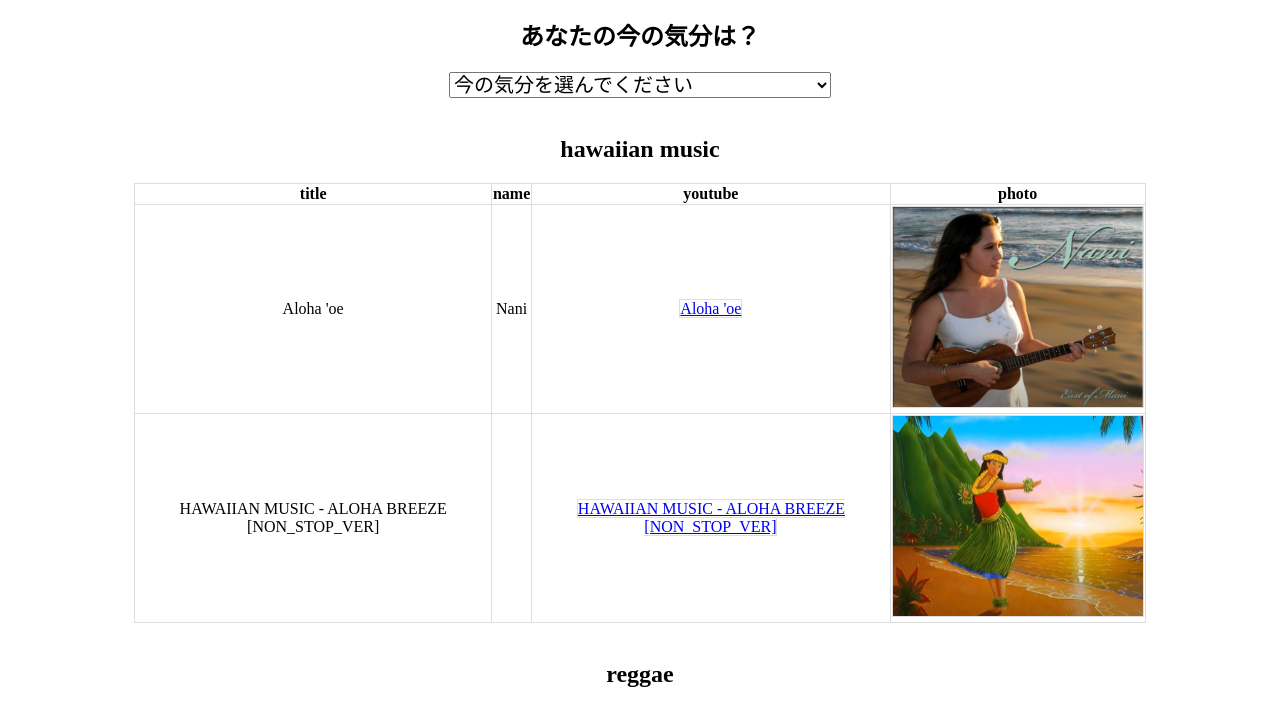
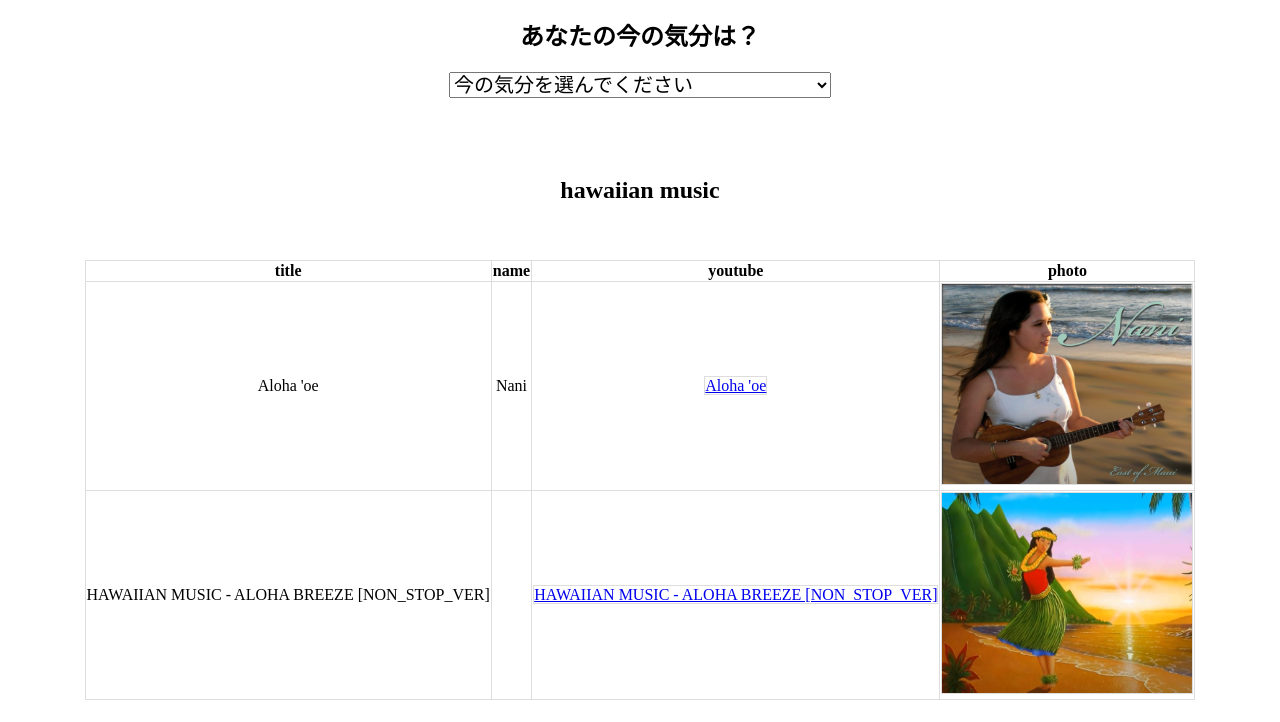
Before and after one commit to CTFH/jsHW, a plain HTML site: page indexFarray.html in a window 1280 px wide. Shown: the part 70-792 px from the top of the page. Drawn offline with Linux system fonts and the light colour scheme.

Commit message:
css改行修正

```diff
--- a/css/main.css
+++ b/css/main.css
@@ -12,6 +12,13 @@ h2{
 div{
     text-align: center;
 }
+
+.disp,#result::before{
+  content:"\A";
+  white-space:pre;
+}
+
+
 select,option,input,button,#result{
     font-size: 20px;
 }
@@ -44,9 +51,7 @@ select,option,input,button,#result{
       display: block;
       width: 100.5%;
     }
-    /*.to tr {
-      margin-bottom: 40px;
-    }*/
+
   }
 
 
```
Also changed, not shown: indexFarray.html (+7 -7 lines).
